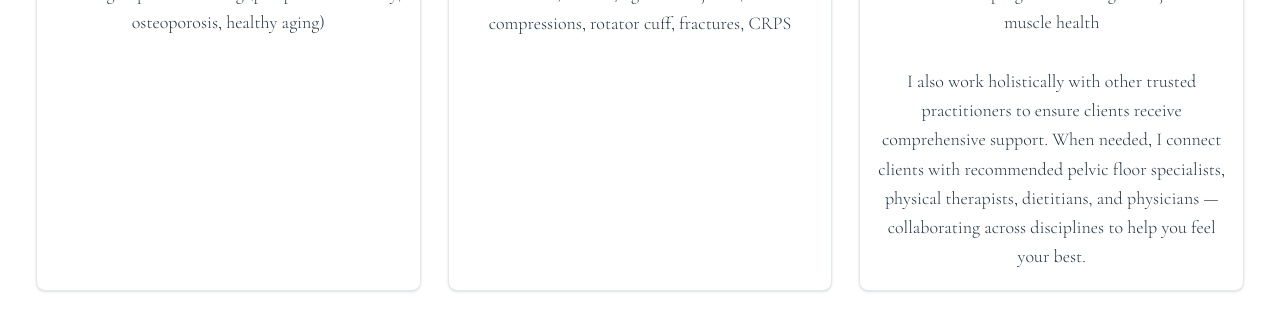
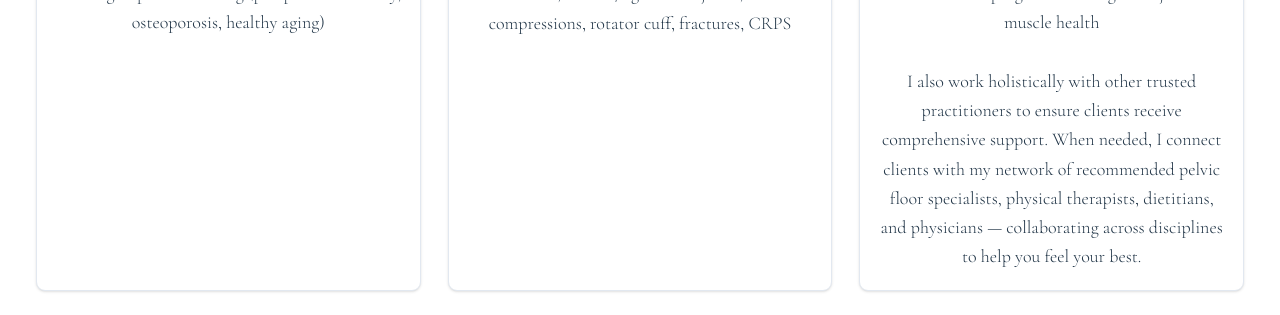
Before and after one commit to Madisonbaughman/my-app, a React (Vite) app: page /services in a window 1280 px wide. Shown: the part 1307-1622 px from the top of the page. Built offline with nearby package versions, Linux system fonts and the light colour scheme.

Commit message:
services update

```diff
--- a/src/pages/Services.jsx
+++ b/src/pages/Services.jsx
@@ -78,7 +78,7 @@ function Services() {
             <span>
                 I also work holistically with other trusted practitioners to ensure
                 clients receive comprehensive support. When needed, I connect clients
-                with recommended pelvic floor specialists, physical therapists,
+                with my network of recommended pelvic floor specialists, physical therapists,
                 dietitians, and physicians — collaborating across disciplines to help
                 you feel your best.
             </span>
```
